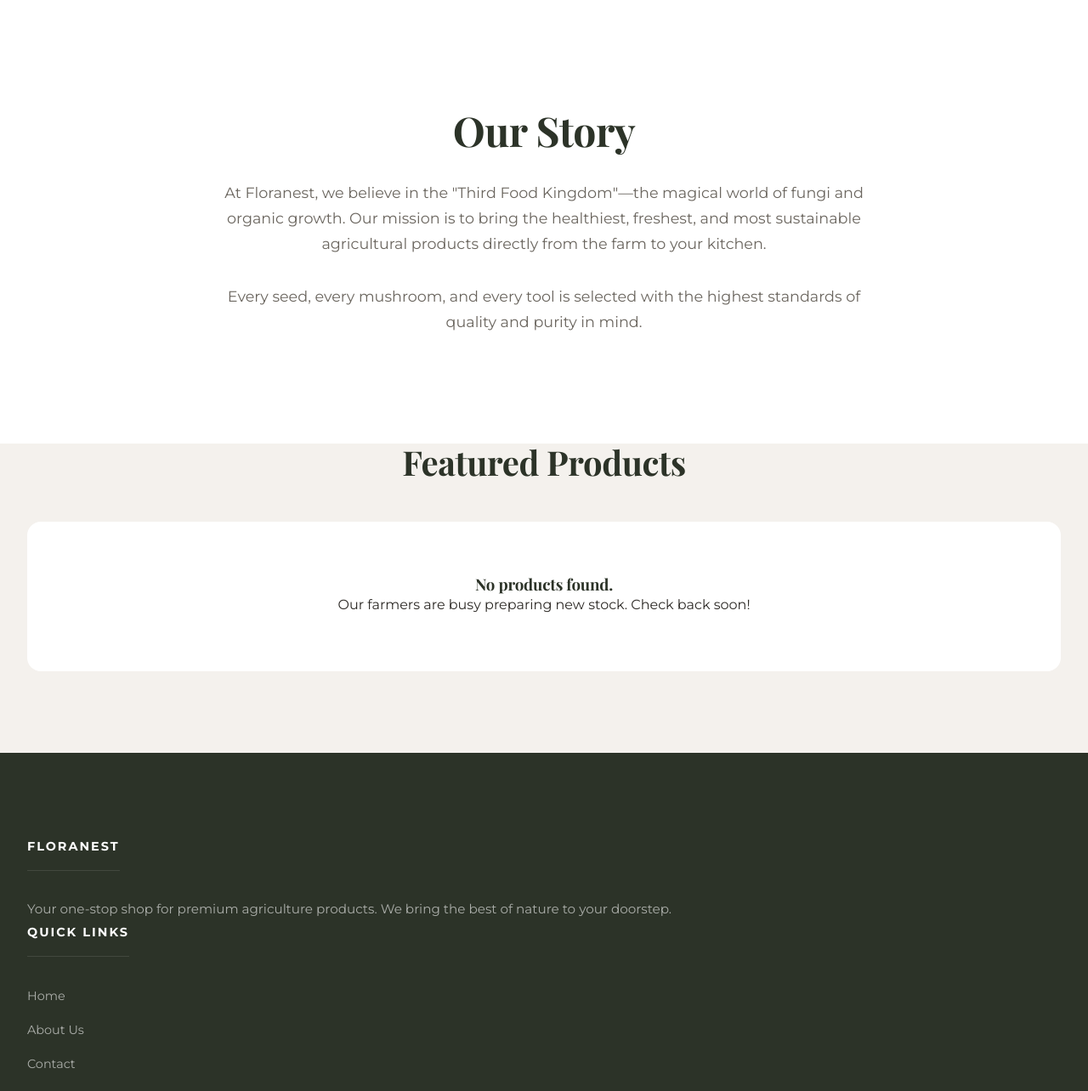
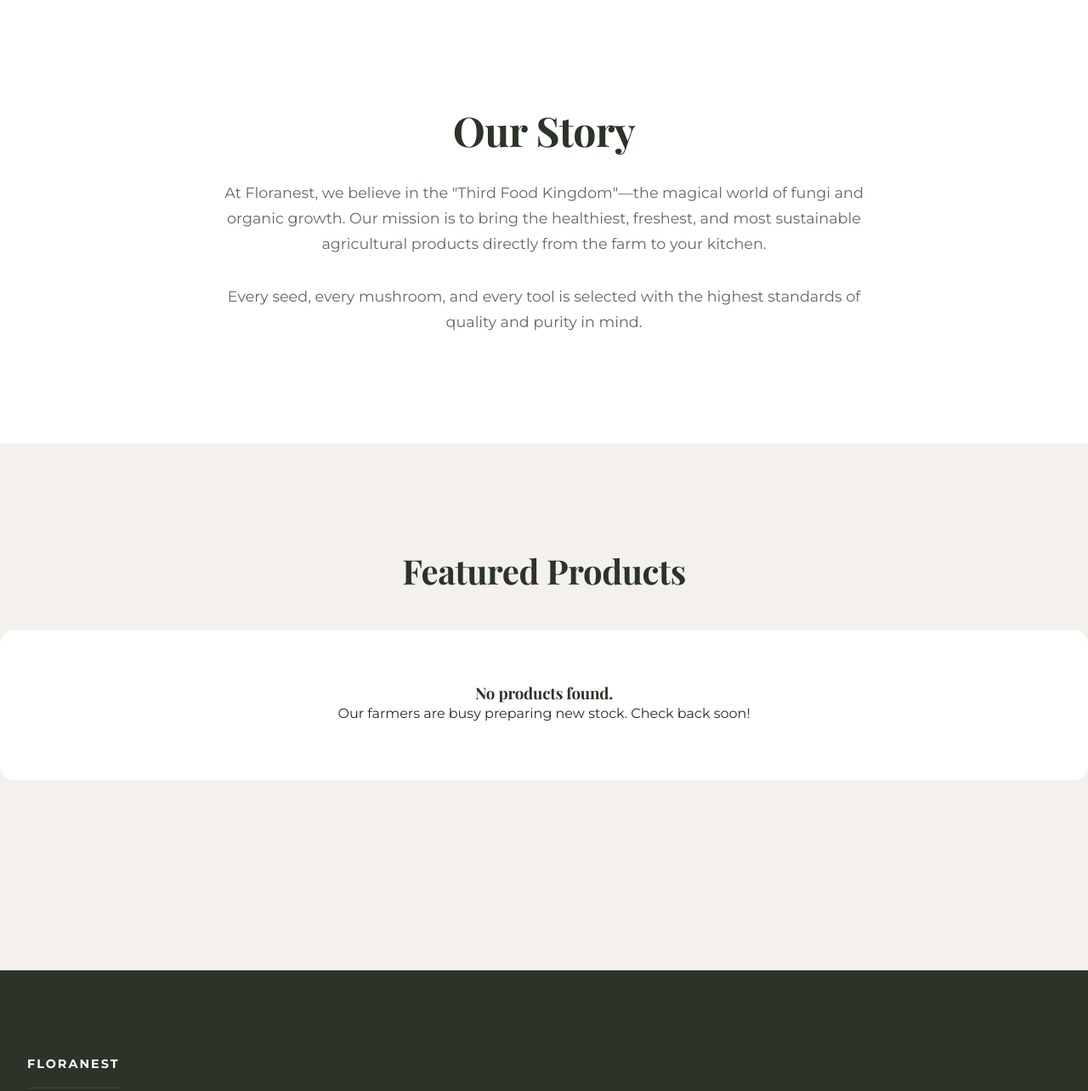
Before and after one commit to rahulamarwal/Floranest, a Flask app: page / in a window 1280 px wide. Shown: the part 770-2054 px from the top of the page at 85% size. Run offline with Flask 3, Linux system fonts and the light colour scheme; data that the repository does not hold is empty; some web fonts are replaced.

Commit message:
UI: Added vertical spacing between Our Story and Featured Products

```diff
--- a/static/css/style.css
+++ b/static/css/style.css
@@ -228,6 +228,10 @@ nav .container {
 }
 
 /* --- Sections inspired by PlanetMushroom --- */
+.page-section {
+    padding: 8rem 0;
+}
+
 .story-section {
     padding: 8rem 0;
     background: var(--white);
```
